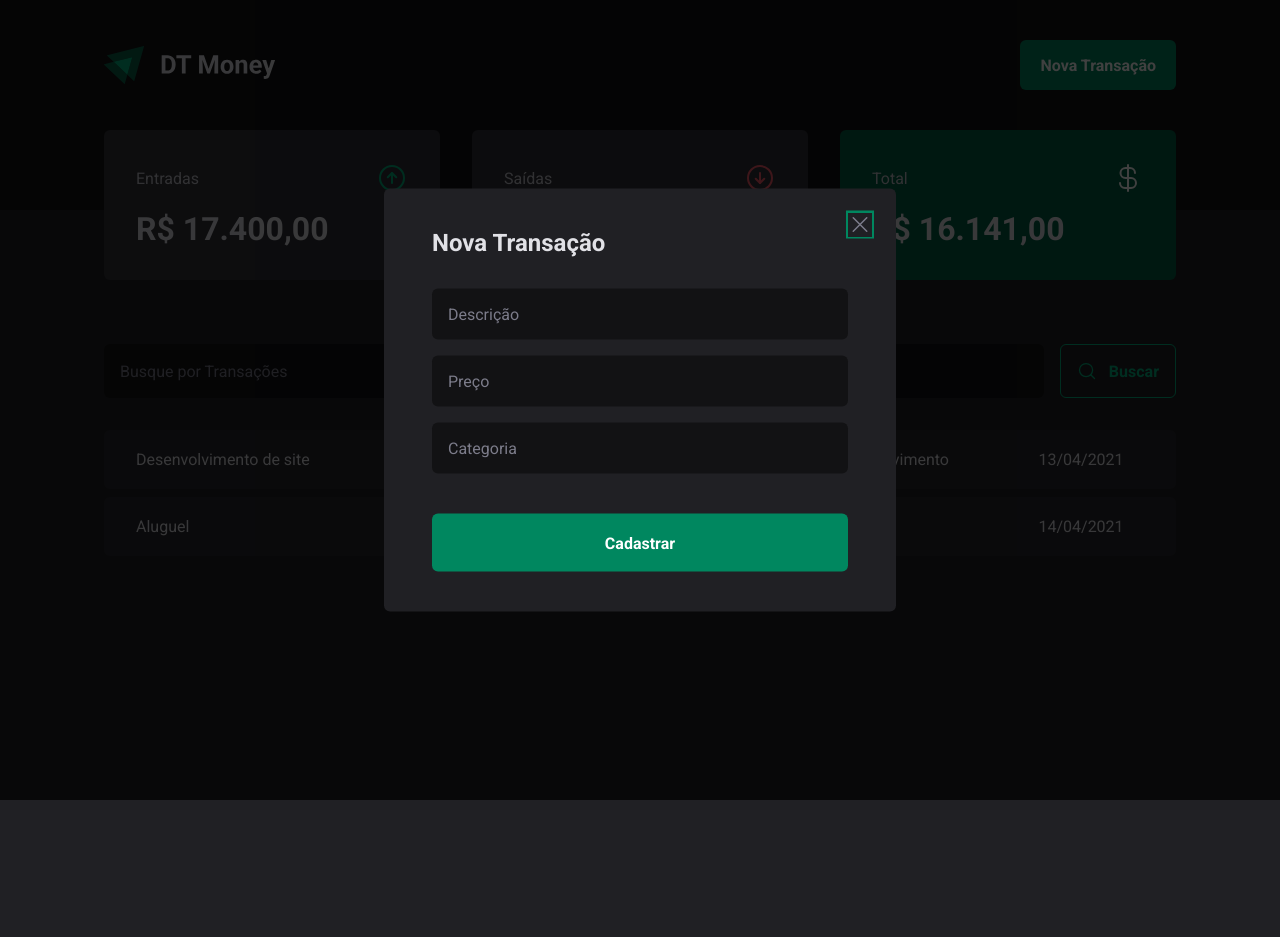
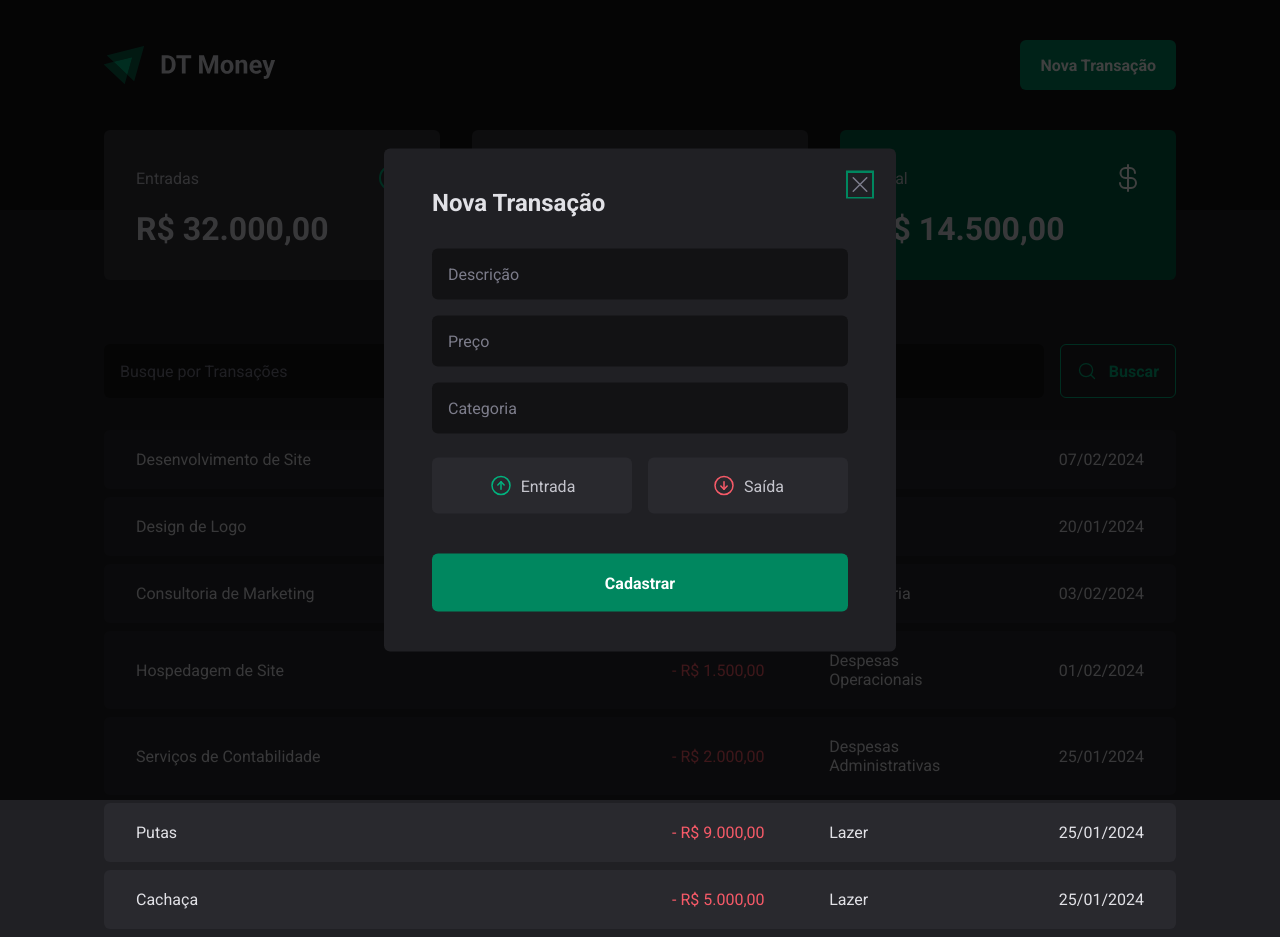
Before and after one commit to GabrielKayran/DT-MONEY, a React (Vite) app: page / in a window 1280 px wide. Both pictures are taken after a click on the button "Nova Transação". Before the commit the page ends 800 px from the top, so only its background shows below. Built offline with nearby package versions, Linux system fonts and the light colour scheme; data requests are answered from the project's data file.

Commit message:
feat: Add a context and a develop api

```diff
--- /dev/null
+++ b/server.json
@@ -0,0 +1,60 @@
+{
+  "transactions": [
+    {
+      "id": 1,
+      "description": "Desenvolvimento de Site",
+      "type": "income",
+      "category": "Venda",
+      "price": 14000,
+      "createdAt": "2024-02-07T14:21:44.035Z"
+    },
+    {
+      "id": 2,
+      "description": "Design de Logo",
+      "type": "income",
+      "category": "Venda",
+      "price": 8000,
+      "createdAt": "2024-01-20T09:45:12.035Z"
+    },
+    {
+      "id": 3,
+      "description": "Consultoria de Marketing",
+      "type": "income",
+      "category": "Consultoria",
+      "price": 10000,
+      "createdAt": "2024-02-03T16:30:00.035Z"
+    },
+    {
+      "id": 5,
+      "description": "Hospedagem de Site",
+      "type": "outcome",
+      "category": "Despesas Operacionais",
+      "price": 1500,
+      "createdAt": "2024-02-01T08:05:00.035Z"
+    },
+    {
+      "id": 6,
+      "description": "Serviços de Contabilidade",
+      "type": "outcome",
+      "category": "Despesas Administrativas",
+      "price": 2000,
+      "createdAt": "2024-01-25T13:40:00.035Z"
+    },
+    {
+      "id": 6,
+      "description": "Putas",
+      "type": "outcome",
+      "category": "Lazer",
+      "price": 9000,
+      "createdAt": "2024-01-25T13:45:00.035Z"
+    },
+    {
+      "id": 6,
+      "description": "Cachaça",
+      "type": "outcome",
+      "category": "Lazer",
+      "price": 5000,
+      "createdAt": "2024-01-25T13:25:00.035Z"
+    }
+  ]
+}
--- a/src/App.tsx
+++ b/src/App.tsx
@@ -2,6 +2,7 @@ import { ThemeProvider } from "styled-components";
 import { defaultTheme } from "./styles/themes/default";
 import { GlobalStyles } from "./styles/global";
 import { Transactions } from "./pages/Transactions";
+import { TransactionsProvider } from "./contexts/TransactionsContext";
 
 
 export function App() {
@@ -10,7 +11,9 @@ export function App() {
   return (
     <ThemeProvider theme={defaultTheme}>
       <GlobalStyles />
-      <Transactions />
+      <TransactionsProvider>
+        <Transactions />
+      </TransactionsProvider>
     </ThemeProvider>
   )
 }
--- a/src/components/NewTransactionModal/index.tsx
+++ b/src/components/NewTransactionModal/index.tsx
@@ -1,8 +1,35 @@
 import * as Dialog from '@radix-ui/react-dialog';
-import { CloseButton, Content, Overlay } from './styles';
-import { X } from 'phosphor-react';
+import { CloseButton, Content, Overlay, TransactionType, TransactionTypeButton } from './styles';
+import { ArrowCircleDown, ArrowCircleUp, X } from 'phosphor-react';
+import * as z from 'zod';
+import { useForm } from 'react-hook-form';
+import { zodResolver } from '@hookform/resolvers/zod';
+
+
+const newTransactionFormSchema = z.object({
+  description: z.string(),
+  price: z.number(),
+  category: z.string(),
+  // type: z.enum(['income', 'outcome']),
+});
+
+type NewTransactionFormInputs = z.infer<typeof newTransactionFormSchema>;
 
 export function NewTransactionModal() {
+
+  const {
+    register,
+    handleSubmit,
+    formState: { isSubmitting },
+
+  } = useForm<NewTransactionFormInputs>({
+    resolver: zodResolver(newTransactionFormSchema),
+  });
+
+  async function handleCreateNewTransaction(data: NewTransactionFormInputs) {
+    await new Promise(resolve => setTimeout(resolve, 2000));
+    console.log(data);
+  }
   return (
     <Dialog.Portal>
       <Overlay />
@@ -14,12 +41,37 @@ export function NewTransactionModal() {
           <X size={24} />
         </CloseButton>
 
-        <form action="">
-          <input type="text" placeholder='Descrição' required />
-          <input type="number" placeholder='Preço' required />
-          <input type="text" placeholder='Categoria' required />
+        <form onSubmit={handleSubmit(handleCreateNewTransaction)}>
+          <input
+            type="text"
+            placeholder='Descrição'
+            required
+            {...register('description')}
+          />
+          <input
+            type="number"
+            placeholder='Preço'
+            required
+            {...register('price', { valueAsNumber: true })}
+          />
+          <input
+            type="text"
+            placeholder='Categoria'
+            required
+            {...register('category')}
+          />
+          <TransactionType>
+            <TransactionTypeButton variant='income' value='income'>
+              <ArrowCircleUp size={24} />
+              Entrada
+            </TransactionTypeButton>
+            <TransactionTypeButton variant='outcome' value='outcome'>
+              <ArrowCircleDown size={24} />
+              Saída
+            </TransactionTypeButton>
+          </TransactionType>
 
-          <button type="submit">Cadastrar</button>
+          <button type="submit" disabled={isSubmitting}>Cadastrar</button>
         </form>
 
       </Content>
--- a/src/components/NewTransactionModal/styles.ts
+++ b/src/components/NewTransactionModal/styles.ts
@@ -1,5 +1,6 @@
 import styled from 'styled-components'
 import * as Dialog from '@radix-ui/react-dialog'
+import * as RadioGroup from '@radix-ui/react-radio-group'
 
 export const Overlay = styled(Dialog.Overlay)`
   position: fixed;
@@ -50,13 +51,69 @@ export const Content = styled(Dialog.Content)`
 
       cursor: pointer;
 
-      &:hover {
+      &:disabled {
+        opacity: 0.6;
+        cursor: not-allowed;
+      }
+
+      &:not(:disabled):hover {
         background: ${props => props.theme['green-700']};
         transition: background-color 0.2s;
       }
     }
   }
 `
+
+export const TransactionType = styled(RadioGroup.Root)`
+  display: grid;
+  grid-template-columns: repeat(2, 1fr);
+  gap: 1rem;
+  margin-top: 0.5rem;
+`
+
+interface TransactionTypeButtonProps {
+  variant: 'income' | 'outcome'
+}
+
+export const TransactionTypeButton = styled(
+  RadioGroup.Item
+)<TransactionTypeButtonProps>`
+  background: ${props => props.theme['gray-700']};
+  padding: 1rem;
+  display: flex;
+  align-items: center;
+  justify-content: center;
+  gap: 0.5rem;
+  border-radius: 6px;
+  cursor: pointer;
+  border: 0;
+  color: ${props => props.theme['gray-300']};
+
+  svg {
+    color: ${props =>
+      props.variant === 'income'
+        ? props.theme['green-300']
+        : props.theme['red-300']};
+  }
+
+  &[data-state='unchecked']:hover {
+    transition: background-color 0.2s;
+    background: ${props => props.theme['gray-600']};
+  }
+
+  &[data-state='checked'] {
+    background: ${props =>
+      props.variant === 'income'
+        ? props.theme['green-500']
+        : props.theme['red-500']};
+    color: ${props => props.theme.white};
+
+    svg {
+      color: ${props => props.theme.white};
+    }
+  }
+`
+
 export const CloseButton = styled(Dialog.Close)`
   position: absolute;
   background: transparent;
--- a/src/components/Summary/index.tsx
+++ b/src/components/Summary/index.tsx
@@ -1,7 +1,11 @@
 import { ArrowCircleDown, ArrowCircleUp, CurrencyDollar } from "phosphor-react";
 import { SummaryCard, SummaryContainer } from "./styles";
+import { priceFormatter } from "../../utils/formater";
+import { useSummary } from "../../hooks/useSummary";
 
 export function Summary() {
+  const summary = useSummary();
+
   return (
     <SummaryContainer>
       <SummaryCard>
@@ -9,7 +13,7 @@ export function Summary() {
           <span>Entradas</span>
           <ArrowCircleUp size={32} color="#00b37e" />
         </header>
-        <strong>R$ 17.400,00</strong>
+        <strong>{priceFormatter.format(summary.income)}</strong>
       </SummaryCard>
 
       <SummaryCard>
@@ -17,7 +21,7 @@ export function Summary() {
           <span>Saídas</span>
           <ArrowCircleDown size={32} color="#f75a68" />
         </header>
-        <strong>R$ 1.259,00</strong>
+        <strong>{priceFormatter.format(summary.outcome)}</strong>
       </SummaryCard>
 
       <SummaryCard variant="green">
@@ -25,7 +29,7 @@ export function Summary() {
           <span>Total</span>
           <CurrencyDollar size={32} color="#fff" />
         </header>
-        <strong>R$ 16.141,00</strong>
+        <strong>{priceFormatter.format(summary.total)}</strong>
       </SummaryCard>
 
     </SummaryContainer>
--- /dev/null
+++ b/src/contexts/TransactionsContext.tsx
@@ -0,0 +1,45 @@
+import { createContext, useEffect, useState } from "react";
+
+interface Transaction {
+  id: number;
+  description: string;
+  type: 'income' | 'outcome';
+  price: number;
+  category: string;
+  createdAt: string;
+}
+
+
+interface TransactionsContextType {
+  transactions: Transaction[];
+
+}
+
+interface TransactionsProviderProps {
+  children: React.ReactNode;
+}
+
+
+export const TransactionsContext = createContext({} as TransactionsContextType);
+
+export function TransactionsProvider({ children }: TransactionsProviderProps) {
+
+  const [transactions, setTransactions] = useState<Transaction[]>([]);
+
+  async function loadTransactions() {
+    const response = await fetch('http://localhost:3333/transactions')
+    const data = await response.json();
+    setTransactions(data);
+  }
+
+  useEffect(() => {
+    loadTransactions();
+  }, []);
+
+
+  return (
+    <TransactionsContext.Provider value={{ transactions }}>
+      {children}
+    </TransactionsContext.Provider>
+  );
+}
--- /dev/null
+++ b/src/hooks/useSummary.ts
@@ -0,0 +1,26 @@
+import { useContext } from 'react'
+import { TransactionsContext } from '../contexts/TransactionsContext'
+
+export function useSummary() {
+  const { transactions } = useContext(TransactionsContext)
+
+  const summary = transactions.reduce(
+    (acc, transaction) => {
+      if (transaction.type === 'income') {
+        acc.income += transaction.price
+        acc.total += transaction.price
+      } else {
+        acc.outcome += transaction.price
+        acc.total -= transaction.price
+      }
+      return acc
+    },
+    {
+      income: 0,
+      outcome: 0,
+      total: 0
+    }
+  )
+
+  return summary
+}
--- a/src/pages/Transactions/components/SearchForm/styles.ts
+++ b/src/pages/Transactions/components/SearchForm/styles.ts
@@ -29,8 +29,14 @@ export const SearchFormContainer = styled.form`
     color: ${props => props.theme['green-300']};
     font-weight: bold;
     border-radius: 6px;
+    cursor: pointer;
 
-    &:hover {
+    &:disabled {
+      opacity: 0.6;
+      cursor: not-allowed;
+    }
+
+    &:not(:disabled):hover {
       background: ${props => props.theme['green-500']};
       border-color: ${props => props.theme['green-500']};
       color: ${props => props.theme.white};
--- a/src/pages/Transactions/index.tsx
+++ b/src/pages/Transactions/index.tsx
@@ -1,9 +1,17 @@
+import { useContext } from "react";
 import { Header } from "../../components/Header";
 import { Summary } from "../../components/Summary";
 import { SearchForm } from "./components/SearchForm";
 import { PriceHighlight, TransactionsContainer, TransactionsTable } from "./styles";
+import { TransactionsContext } from "../../contexts/TransactionsContext";
+import { dateFormatter, priceFormatter } from "../../utils/formater";
+
+
 
 export function Transactions() {
+
+  const { transactions } = useContext(TransactionsContext);
+
   return (
     <div>
       <Header />
@@ -13,23 +21,21 @@ export function Transactions() {
         <SearchForm />
         <TransactionsTable>
           <tbody>
-            <tr>
-              <td width="50%">Desenvolvimento de site</td>
-              <td >
-                <PriceHighlight variant="income">R$ 12.000</PriceHighlight>
-              </td>
-              <td>Desenvolvimento</td>
-              <td>13/04/2021</td>
-            </tr>
-            <tr>
-              <td width="50%">Aluguel</td>
-              <td>
-                <PriceHighlight variant="outcome">- R$ 1.200</PriceHighlight>
-              </td>
-              <td>Casa</td>
-              <td>14/04/2021</td>
-            </tr>
-
+            {transactions.map(transaction => {
+              return (
+                <tr key={transaction.id}>
+                  <td width="50%">{transaction.description}</td>
+                  <td >
+                    <PriceHighlight variant={transaction.type}>
+                      {transaction.type === 'outcome' && '- '}
+                      {priceFormatter.format(transaction.price)}
+                    </PriceHighlight>
+                  </td>
+                  <td>{transaction.category}</td>
+                  <td>{dateFormatter.format(new Date(transaction.createdAt))}</td>
+                </tr>
+              );
+            })}
           </tbody>
         </TransactionsTable>
       </TransactionsContainer>
--- /dev/null
+++ b/src/utils/formater.ts
@@ -0,0 +1,6 @@
+export const dateFormatter = new Intl.DateTimeFormat('pt-BR')
+
+export const priceFormatter = new Intl.NumberFormat('pt-BR', {
+  style: 'currency',
+  currency: 'BRL'
+})
```
Also changed, not shown: package.json (+7 -1 lines), src/pages/Transactions/components/SearchForm/index.tsx (+30 -3 lines), 2 other files (tests, documents, lock files or other folders).
